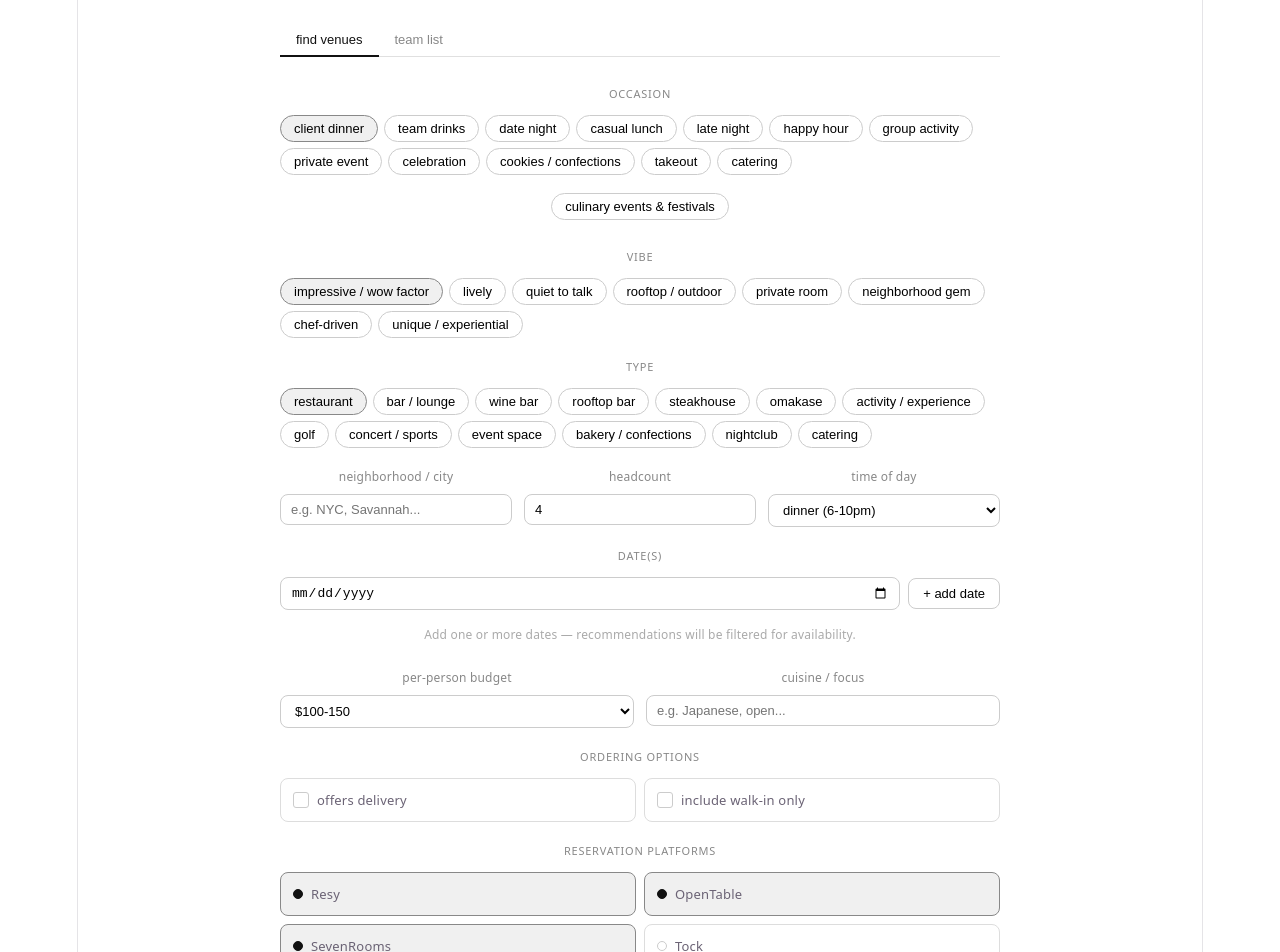
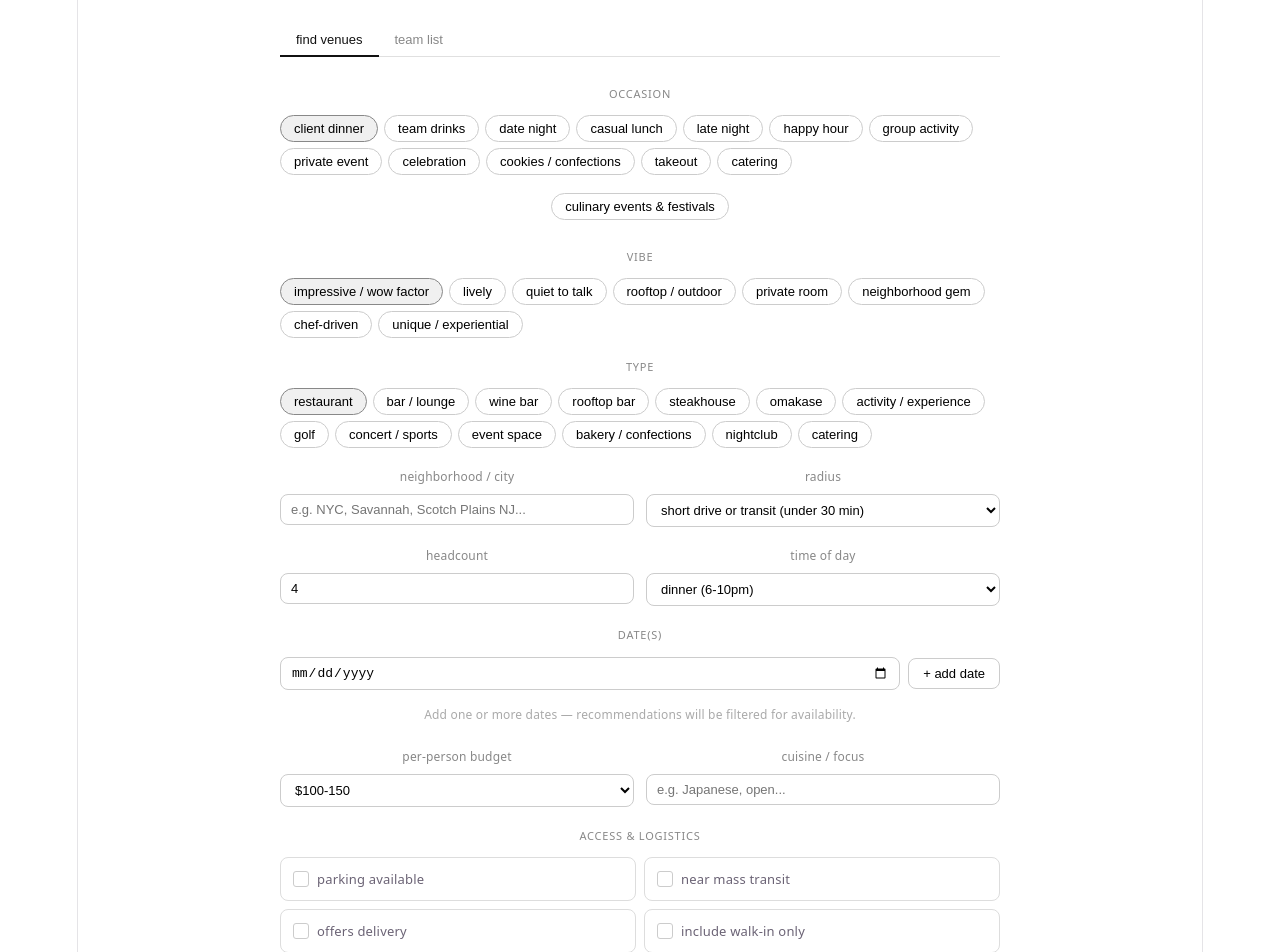
Before and after one commit to jeremyweiner4/venue-finder, a React (Vite) app: page / in a window 1280 px wide. Shown: the top 952 px of the page. Built offline with nearby package versions, Linux system fonts and the light colour scheme.

Commit message:
add radius, parking, transit, fallback sources

```diff
--- a/src/App.jsx
+++ b/src/App.jsx
@@ -25,7 +25,7 @@ const TYPE_PILLS = [
 ];
 
 const SOURCE_PILLS = [
-  {val:"Eater NY",label:"Eater NY"},{val:"The Infatuation",label:"The Infatuation"},{val:"NY Times Dining",label:"NY Times Dining"},{val:"Resy hot list",label:"Resy hot list"},{val:"Tasting Table",label:"Tasting Table"},{val:"Conde Nast Traveler",label:"Conde Nast"}
+  {val:"Eater",label:"Eater"},{val:"The Infatuation",label:"The Infatuation"},{val:"NY Times Dining",label:"NY Times Dining"},{val:"Resy hot list",label:"Resy hot list"},{val:"Tasting Table",label:"Tasting Table"},{val:"Conde Nast Traveler",label:"Conde Nast"}
 ];
 
 function PillGroup({ pills, active, onToggle }) {
@@ -81,7 +81,7 @@ function VenueCard({ venue, onMore, onAlt }) {
       {venue.neighborhood && <div style={{ fontSize:12, color:"#888", marginBottom:8 }}>{venue.neighborhood}</div>}
       <div style={{ display:"flex", flexWrap:"wrap", gap:5, marginBottom:8 }}>
         {(venue.sources_mentioned || []).map(s => (
-          <span key={s} style={{ fontSize:11, padding:"3px 8px", borderRadius:6, fontWeight:500, background: s.toLowerCase().includes("eater") ? "#FAECE7" : s.toLowerCase().includes("infat") ? "#FBEAF0" : s.toLowerCase().includes("times") ? "#E6F1FB" : "#FAEEDA", color: s.toLowerCase().includes("eater") ? "#712B13" : s.toLowerCase().includes("infat") ? "#72243E" : s.toLowerCase().includes("times") ? "#0C447C" : "#633806" }}>{s}</span>
+          <span key={s} style={{ fontSize:11, padding:"3px 8px", borderRadius:6, fontWeight:500, background: s.toLowerCase().includes("eater") ? "#FAECE7" : s.toLowerCase().includes("infat") ? "#FBEAF0" : s.toLowerCase().includes("times") ? "#E6F1FB" : s.toLowerCase().includes("yelp") ? "#FFF0E0" : s.toLowerCase().includes("trip") ? "#E8F4FD" : "#FAEEDA", color: s.toLowerCase().includes("eater") ? "#712B13" : s.toLowerCase().includes("infat") ? "#72243E" : s.toLowerCase().includes("times") ? "#0C447C" : s.toLowerCase().includes("yelp") ? "#8B3A00" : s.toLowerCase().includes("trip") ? "#0A5C8A" : "#633806" }}>{s}</span>
         ))}
         {(venue.tags || []).map(t => <span key={t} style={{ fontSize:11, padding:"3px 8px", borderRadius:6, fontWeight:500, background:"#EEEDFE", color:"#3C3489" }}>{t}</span>)}
       </div>
@@ -101,9 +101,10 @@ export default function App() {
   const [occasion, setOccasion] = useState(["client dinner"]);
   const [vibe, setVibe] = useState(["impressive, wow factor"]);
   const [type, setType] = useState(["restaurant"]);
-  const [sources, setSources] = useState(["Eater NY","The Infatuation","NY Times Dining"]);
+  const [sources, setSources] = useState(["Eater","The Infatuation","NY Times Dining"]);
   const [culinaryEvents, setCulinaryEvents] = useState(false);
   const [neighborhood, setNeighborhood] = useState("");
+  const [radius, setRadius] = useState("short drive or transit (under 30 min)");
   const [headcount, setHeadcount] = useState(4);
   const [time, setTime] = useState("dinner (6-10pm)");
   const [budget, setBudget] = useState("$100-150");
@@ -115,6 +116,8 @@ export default function App() {
   const [useTeam, setUseTeam] = useState("yes");
   const [delivery, setDelivery] = useState(false);
   const [walkIn, setWalkIn] = useState(false);
+  const [parking, setParking] = useState(false);
+  const [transit, setTransit] = useState(false);
   const [resResy, setResResy] = useState(true);
   const [resOT, setResOT] = useState(true);
   const [resSR, setResSR] = useState(true);
@@ -130,35 +133,56 @@ export default function App() {
   const addDate = () => { if (!dateInput || dates.includes(dateInput)) return; setDates(prev => [...prev, dateInput]); setDateInput(""); };
   const fmtDate = (d) => new Date(d + "T12:00:00").toLocaleDateString("en-US", { weekday:"short", month:"short", day:"numeric" });
 
-  const buildPrompt = (extra) => {
+  const buildPrompt = () => {
     const loc = neighborhood || "Manhattan, NYC";
     const dateStr = dates.length ? dates.map(d => new Date(d + "T12:00:00").toLocaleDateString("en-US", { weekday:"long", month:"long", day:"numeric", year:"numeric" })).join(", ") : "flexible / no specific date";
-    const allSources = sources.length ? sources.join(", ") : "Eater NY, The Infatuation";
+    const allSources = sources.length ? sources.join(", ") : "Eater, The Infatuation, NY Times Dining";
     const resPlatforms = [resResy && "Resy", resOT && "OpenTable", resSR && "SevenRooms", resTock && "Tock"].filter(Boolean);
     const extraOccasion = culinaryEvents ? ["culinary events & festivals"] : [];
     const occasionStr = [...occasion, ...extraOccasion].join(", ") || "dining out";
 
+    const accessNotes = [
+      parking ? "parking available is important" : "",
+      transit ? "near mass transit is important" : "",
+      delivery ? "must offer delivery" : "",
+      walkIn ? "walk-in only venues are ok" : "exclude walk-in only venues"
+    ].filter(Boolean).join("; ");
+
     const culinaryNote = culinaryEvents ? "\nCULINARY EVENTS MODE: Search broadly for ALL upcoming food & wine festivals, James Beard Foundation dinners, chef collaboration dinners, ticketed tasting events, immersive dining, and culinary popups in or near " + loc + (dates.length ? " around " + dateStr : " in the coming weeks and months") + ". For each event include: name, organizer, dates, ticket price, how to purchase, and why it is worth attending." : "";
-    const deliveryNote = delivery ? "\nOnly recommend venues that offer delivery. Include which platform(s)." : "";
-    const walkNote = walkIn ? "\nInclude walk-in only venues and note typical wait times." : "\nExclude walk-in only venues.";
     const resNote = resPlatforms.length ? "\nNote booking platform (" + resPlatforms.join(", ") + ") and include direct booking links." + (dates.length ? " Flag if hard to book on " + dateStr + "." : "") : "";
     const allItems = [...RESTAURANTS.map(x => x.name), ...ACTIVITIES.map(x => x.name), ...VENUES.map(x => x.name + (x.good === "Yes" ? " [TEAM FAVORITE]" : ""))];
     const teamCtx = useTeam === "yes" ? "\nCross-reference our team list and flag matches: " + allItems.join(", ") : "";
 
-    if (extra) return extra;
-
-    return "You are an expert NYC dining and nightlife scout. Search the web for current recommendations from " + allSources + ".\n\nOccasion: " + occasionStr + "\nType: " + (type.join(", ") || "restaurant") + "\nVibe: " + (vibe.join(", ") || "good atmosphere") + "\nLocation: " + loc + "\nHeadcount: " + headcount + " people\nTime: " + time + "\nDate(s): " + dateStr + "\nBudget: " + budget + " per person\nCuisine/focus: " + (cuisine || "open") + "\nNotes: " + (notes || "none") + culinaryNote + deliveryNote + walkNote + resNote + teamCtx + "\n\nReturn ONLY a valid JSON array, no markdown, no explanation. Each object:\n{\"name\":\"\",\"neighborhood\":\"\",\"price_range\":\"\",\"sources_mentioned\":[],\"source_notes\":\"\",\"tags\":[],\"why_it_fits\":\"\",\"reservation_tip\":\"\",\"on_team_list\":false,\"top_pick\":false}\n\nOnly one item should have top_pick: true.";
+    return "You are an expert dining, nightlife, and entertainment scout. Search the web for current recommendations.\n\n" +
+      "SOURCES: Search " + allSources + " first. If these sources do not cover the location, fall back to: Yelp, Google reviews, TripAdvisor, local city magazines, local tourism boards, and Zagat. Always find real, currently-open venues with genuine recent coverage.\n\n" +
+      "Occasion: " + occasionStr + "\n" +
+      "Type: " + (type.join(", ") || "restaurant") + "\n" +
+      "Vibe: " + (vibe.join(", ") || "good atmosphere") + "\n" +
+      "Location: " + loc + "\n" +
+      "Radius: " + radius + "\n" +
+      "Headcount: " + headcount + " people\n" +
+      "Time: " + time + "\n" +
+      "Date(s): " + dateStr + "\n" +
+      "Budget: " + budget + " per person\n" +
+      "Cuisine/focus: " + (cuisine || "open") + "\n" +
+      "Access requirements: " + (accessNotes || "none") + "\n" +
+      "Notes: " + (notes || "none") +
+      culinaryNote + resNote + teamCtx + "\n\n" +
+      "IMPORTANT: Respond with ONLY a valid JSON array. No markdown, no explanation, no text before or after. Start with [ and end with ].\n\n" +
+      "Each object must have exactly these fields:\n" +
+      "{\"name\":\"\",\"neighborhood\":\"\",\"price_range\":\"\",\"sources_mentioned\":[],\"source_notes\":\"\",\"tags\":[],\"why_it_fits\":\"\",\"reservation_tip\":\"\",\"on_team_list\":false,\"top_pick\":false}\n\n" +
+      "Return exactly " + count + " results. Only one should have top_pick: true.";
   };
 
-  const callClaude = async (prompt) => {
+  const callAPI = async (prompt) => {
     const res = await fetch("/api/search", {
       method: "POST",
-      headers: { "Content-Type": "application/json", "x-api-key": import.meta.env.VITE_ANTHROPIC_KEY, "anthropic-version": "2023-06-01" },
-      body: JSON.stringify({ model: "claude-sonnet-4-20250514", max_tokens: 2000, tools: [{ type: "web_search_20250305", name: "web_search" }], messages: [{ role: "user", content: prompt }] })
+      headers: { "Content-Type": "application/json" },
+      body: JSON.stringify({ prompt })
     });
     if (!res.ok) throw new Error("API error " + res.status);
     const data = await res.json();
-    console.log("data:", JSON.stringify(data)); return (data.content || []).filter(b => b.type === "text").map(b => b.text).join("\n");
+    return data.text || "";
   };
 
   const runSearch = async () => {
@@ -167,14 +191,14 @@ export default function App() {
     setError(null);
     setFollowUpResult(null);
     try {
-      const text = await callClaude(buildPrompt());
+      const text = await callAPI(buildPrompt());
       const start = text.indexOf("[");
       const end = text.lastIndexOf("]");
-      if (start === -1 || end === -1) throw new Error("No results found");
+      if (start === -1 || end === -1) throw new Error("No results found — try a different location or filters.");
       const venues = JSON.parse(text.slice(start, end + 1));
       setResults(venues);
     } catch (e) {
-      setError("Something went wrong — please try again. " + e.message);
+      setError("Something went wrong — " + e.message);
     }
     setLoading(false);
   };
@@ -183,7 +207,7 @@ export default function App() {
     setFollowUpLoading(true);
     setFollowUpResult(null);
     try {
-      const text = await callClaude(prompt);
+      const text = await callAPI(prompt);
       setFollowUpResult(text);
     } catch (e) {
       setFollowUpResult("Error: " + e.message);
@@ -217,10 +241,30 @@ export default function App() {
           <SectionLabel text="type" />
           <PillGroup pills={TYPE_PILLS} active={type} onToggle={v => toggle(setType, v)} />
 
-          <div style={{ display:"grid", gridTemplateColumns:"1fr 1fr 1fr", gap:12, marginBottom:16 }}>
-            <div><label style={{ fontSize:12, color:"#888", display:"block", marginBottom:4 }}>neighborhood / city</label><input style={inputStyle} placeholder="e.g. NYC, Savannah..." value={neighborhood} onChange={e => setNeighborhood(e.target.value)} /></div>
-            <div><label style={{ fontSize:12, color:"#888", display:"block", marginBottom:4 }}>headcount</label><input style={inputStyle} type="number" min={1} max={500} value={headcount} onChange={e => setHeadcount(e.target.value)} /></div>
-            <div><label style={{ fontSize:12, color:"#888", display:"block", marginBottom:4 }}>time of day</label>
+          <div style={{ display:"grid", gridTemplateColumns:"1fr 1fr", gap:12, marginBottom:16 }}>
+            <div>
+              <label style={{ fontSize:12, color:"#888", display:"block", marginBottom:4 }}>neighborhood / city</label>
+              <input style={inputStyle} placeholder="e.g. NYC, Savannah, Scotch Plains NJ..." value={neighborhood} onChange={e => setNeighborhood(e.target.value)} />
+            </div>
+            <div>
+              <label style={{ fontSize:12, color:"#888", display:"block", marginBottom:4 }}>radius</label>
+              <select style={inputStyle} value={radius} onChange={e => setRadius(e.target.value)}>
+                <option>walking (under 10 min)</option>
+                <option>nearby (under 20 min)</option>
+                <option>short drive or transit (under 30 min)</option>
+                <option>worth the trip (under 60 min)</option>
+                <option>no limit</option>
+              </select>
+            </div>
+          </div>
+
+          <div style={{ display:"grid", gridTemplateColumns:"1fr 1fr", gap:12, marginBottom:16 }}>
+            <div>
+              <label style={{ fontSize:12, color:"#888", display:"block", marginBottom:4 }}>headcount</label>
+              <input style={inputStyle} type="number" min={1} max={500} value={headcount} onChange={e => setHeadcount(e.target.value)} />
+            </div>
+            <div>
+              <label style={{ fontSize:12, color:"#888", display:"block", marginBottom:4 }}>time of day</label>
               <select style={inputStyle} value={time} onChange={e => setTime(e.target.value)}>
                 {["breakfast / brunch","lunch (12-3pm)","happy hour (4-7pm)","dinner (6-10pm)","late night (10pm+)","anytime / multi-day"].map(o => <option key={o}>{o}</option>)}
               </select>
@@ -242,16 +286,22 @@ export default function App() {
           <p style={{ fontSize:12, color:"#aaa", marginBottom:16, marginTop:4 }}>Add one or more dates — recommendations will be filtered for availability.</p>
 
           <div style={{ display:"grid", gridTemplateColumns:"1fr 1fr", gap:12, marginBottom:16 }}>
-            <div><label style={{ fontSize:12, color:"#888", display:"block", marginBottom:4 }}>per-person budget</label>
+            <div>
+              <label style={{ fontSize:12, color:"#888", display:"block", marginBottom:4 }}>per-person budget</label>
               <select style={inputStyle} value={budget} onChange={e => setBudget(e.target.value)}>
                 {["under $30","$30-60","$60-100","$100-150","$150-250","$250-500","no limit / expense account"].map(o => <option key={o}>{o}</option>)}
               </select>
             </div>
-            <div><label style={{ fontSize:12, color:"#888", display:"block", marginBottom:4 }}>cuisine / focus</label><input style={inputStyle} placeholder="e.g. Japanese, open..." value={cuisine} onChange={e => setCuisine(e.target.value)} /></div>
+            <div>
+              <label style={{ fontSize:12, color:"#888", display:"block", marginBottom:4 }}>cuisine / focus</label>
+              <input style={inputStyle} placeholder="e.g. Japanese, open..." value={cuisine} onChange={e => setCuisine(e.target.value)} />
+            </div>
           </div>
 
-          <SectionLabel text="ordering options" />
+          <SectionLabel text="access & logistics" />
           <div style={{ display:"grid", gridTemplateColumns:"1fr 1fr", gap:8, marginBottom:16 }}>
+            <Checkbox on={parking} onClick={() => setParking(prev => !prev)}>parking available</Checkbox>
+            <Checkbox on={transit} onClick={() => setTransit(prev => !prev)}>near mass transit</Checkbox>
             <Checkbox on={delivery} onClick={() => setDelivery(prev => !prev)}>offers delivery</Checkbox>
             <Checkbox on={walkIn} onClick={() => setWalkIn(prev => !prev)}>include walk-in only</Checkbox>
           </div>
@@ -267,12 +317,15 @@ export default function App() {
 
           <SectionLabel text="sources" />
           <PillGroup pills={SOURCE_PILLS} active={sources} onToggle={v => toggle(setSources, v)} />
+          <p style={{ fontSize:12, color:"#aaa", marginBottom:16, marginTop:-8 }}>For markets not covered by these sources, I'll automatically search Yelp, Google, TripAdvisor, and local guides.</p>
 
           <div style={{ display:"grid", gridTemplateColumns:"1fr 1fr", gap:12, marginBottom:16 }}>
-            <div><label style={{ fontSize:12, color:"#888", display:"block", marginBottom:4 }}>number of results</label>
+            <div>
+              <label style={{ fontSize:12, color:"#888", display:"block", marginBottom:4 }}>number of results</label>
               <select style={inputStyle} value={count} onChange={e => setCount(e.target.value)}>{["2","3","5"].map(o => <option key={o}>{o}</option>)}</select>
             </div>
-            <div><label style={{ fontSize:12, color:"#888", display:"block", marginBottom:4 }}>include team list picks?</label>
+            <div>
+              <label style={{ fontSize:12, color:"#888", display:"block", marginBottom:4 }}>include team list picks?</label>
               <select style={inputStyle} value={useTeam} onChange={e => setUseTeam(e.target.value)}>
                 <option value="yes">yes - cross-reference our list</option>
                 <option value="no">no - find new spots only</option>
@@ -295,7 +348,7 @@ export default function App() {
             <div style={{ marginTop:20 }}>
               {results.map((v, i) => (
                 <VenueCard key={i} venue={v}
-                  onMore={name => runFollowUp("Tell me more about " + name + " in detail — what to order, insider tips, vibe, and what the space is like inside.")}
+                  onMore={name => runFollowUp("Tell me more about " + name + " in detail - what to order, insider tips, vibe, and what the space is like inside.")}
                   onAlt={name => runFollowUp("Find me 3 alternatives similar to " + name + " for the same occasion and location.")}
                 />
               ))}
```
Also changed, not shown: api/search.js (+35 -5 lines).
